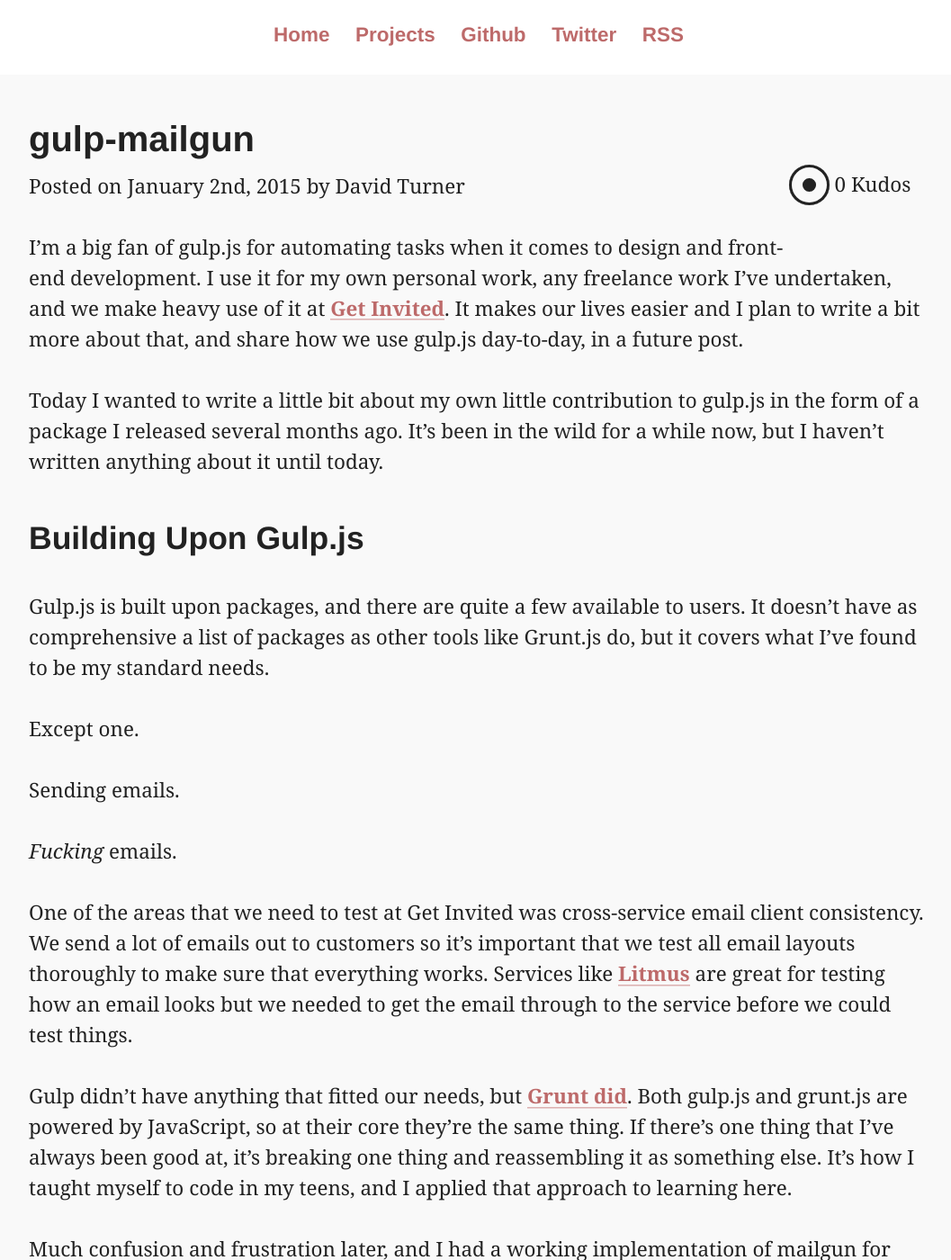
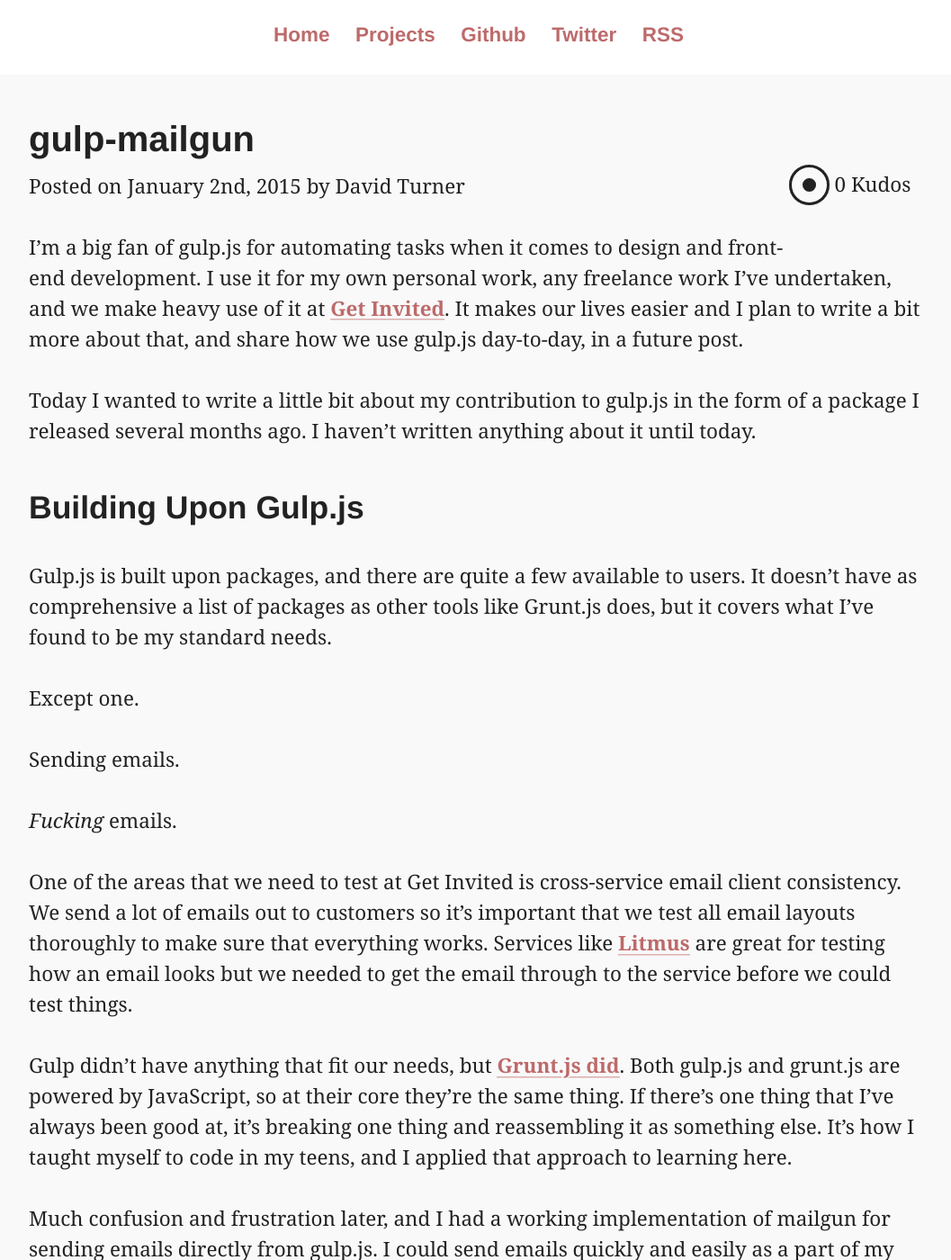
Before and after one commit to davidturner/journal, a Jekyll site: the page built from _posts/2015-01-02-gulp-mailgun.md, in a window 1280 px wide and 1400 px high. Shown: the whole window at 90% size, without its empty margins (108-1165 px from the left). Built offline with Jekyll 4.4.1, drawn with Linux system fonts in a browser that asks for light colours.

Commit message:
Minor typos and tweaks to article before publishing.

```diff
--- a/_posts/2015-01-02-gulp-mailgun.md
+++ b/_posts/2015-01-02-gulp-mailgun.md
@@ -1,18 +1,18 @@
 ---
 layout: post
 title:  "gulp-mailgun"
-date:   "2015-01-02 20:00"
+date:   "2015-01-02 20:45"
 categories: posts
 author: David Turner
 twitter:
 ---
 I'm a big fan of gulp.js for automating tasks when it comes to design and front-end development. I use it for my own personal work, any freelance work I've undertaken, and we make heavy use of it at [Get Invited][]. It makes our lives easier and I plan to write a bit more about that, and share how we use gulp.js day-to-day, in a future post.
 
-Today I wanted to write a little bit about my own little contribution to gulp.js in the form of a package I released several months ago. It's been in the wild for a while now, but I haven't written anything about it until today.
+Today I wanted to write a little bit about my contribution to gulp.js in the form of a package I released several months ago. I haven't written anything about it until today.
 
 ## Building Upon Gulp.js
 
-Gulp.js is built upon packages, and there are quite a few available to users. It doesn't have as comprehensive a list of packages as other tools like Grunt.js do, but it covers what I've found to be my standard needs.
+Gulp.js is built upon packages, and there are quite a few available to users. It doesn't have as comprehensive a list of packages as other tools like Grunt.js does, but it covers what I've found to be my standard needs.
 
 Except one.
 
@@ -20,9 +20,9 @@ Sending emails.
 
 _Fucking_ emails.
 
-One of the areas that we need to test at Get Invited was cross-service email client consistency. We send a lot of emails out to customers so it's important that we test all email layouts thoroughly to make sure that everything works. Services like [Litmus][] are great for testing how an email looks but we needed to get the email through to the service before we could test things.
+One of the areas that we need to test at Get Invited is cross-service email client consistency. We send a lot of emails out to customers so it's important that we test all email layouts thoroughly to make sure that everything works. Services like [Litmus][] are great for testing how an email looks but we needed to get the email through to the service before we could test things.
 
-Gulp didn't have anything that fitted our needs, but [Grunt did][]. Both gulp.js and grunt.js are powered by JavaScript, so at their core they're the same thing. If there's one thing that I've always been good at, it's breaking one thing and reassembling it as something else. It's how I taught myself to code in my teens, and I applied that approach to learning here.
+Gulp didn't have anything that fit our needs, but [Grunt.js did][]. Both gulp.js and grunt.js are powered by JavaScript, so at their core they're the same thing. If there's one thing that I've always been good at, it's breaking one thing and reassembling it as something else. It's how I taught myself to code in my teens, and I applied that approach to learning here.
 
 Much confusion and frustration later, and I had a working implementation of mailgun for sending emails directly from gulp.js. I could send emails quickly and easily as a part of my build process, rather than having to manually submit the markup via a web interface.
 
@@ -40,5 +40,5 @@ I'm also hoping to inflict more of my own thoughts and processes on you all too.
 
 [Get Invited]: https://getinvited.to
 [Litmus]: https://litmus.com
-[Grunt did]: https://www.npmjs.com/package/grunt-mailgun
+[Grunt.js did]: https://www.npmjs.com/package/grunt-mailgun
 [published the package on NPM]: https://www.npmjs.com/package/gulp-mailgun
```
